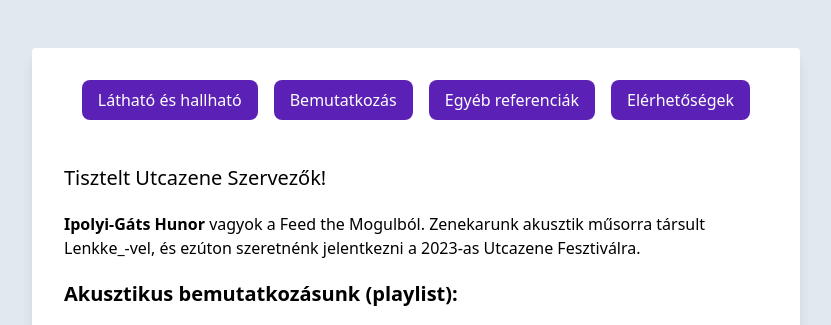
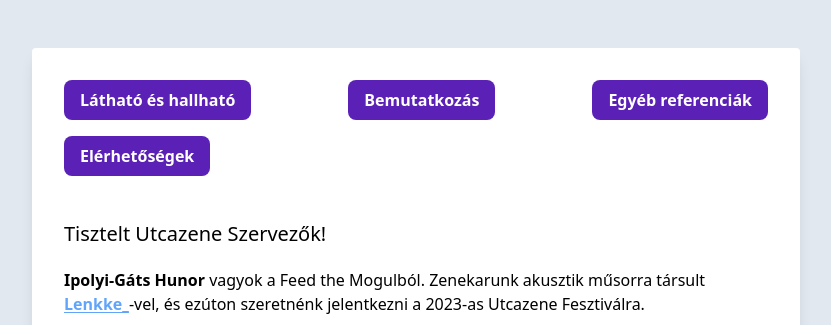
Before and after one commit to nemethricsi/feedthemogul, a Gatsby site: page /utcazene in a window 1280 px wide. Shown: the top 325 px of the page, without its empty margins (224-1055 px from the left). Built offline with nearby package versions, Linux system fonts and the light colour scheme; Gatsby itself is replaced by a stand-in of ours.

Commit message:
more refactor

```diff
--- a/src/pages/utcazene.tsx
+++ b/src/pages/utcazene.tsx
@@ -13,7 +13,7 @@ const UtcazenePage: React.FC<PageProps> = () => {
     <main className="min-h-full md:py-12">
       <Seo title="Utcazene pályázat" />
       <div className="m-auto flex max-w-3xl flex-col gap-5 rounded bg-white p-4 shadow-lg md:p-8">
-        <ul className="flex list-none flex-wrap justify-center gap-4">
+        <ul className="flex list-none flex-wrap justify-center gap-4 md:justify-between">
           <li className="rounded-lg bg-violet-800 text-white hover:bg-violet-600">
             <a
               href="#acoustic-video"
@@ -212,7 +212,7 @@ const UtcazenePage: React.FC<PageProps> = () => {
           className="aspect-video"
         />
         <hr />
-        <div>
+        <div className="flex flex-col gap-2">
           <h2 id="contact" className="text-xl font-extrabold">
             Elérhetőségek
           </h2>
--- a/src/styles/global.css
+++ b/src/styles/global.css
@@ -17,4 +17,8 @@
   body {
     @apply bg-slate-200;
   }
+
+  a {
+    @apply font-semibold text-blue-400 underline underline-offset-2;
+  }
 }
```
